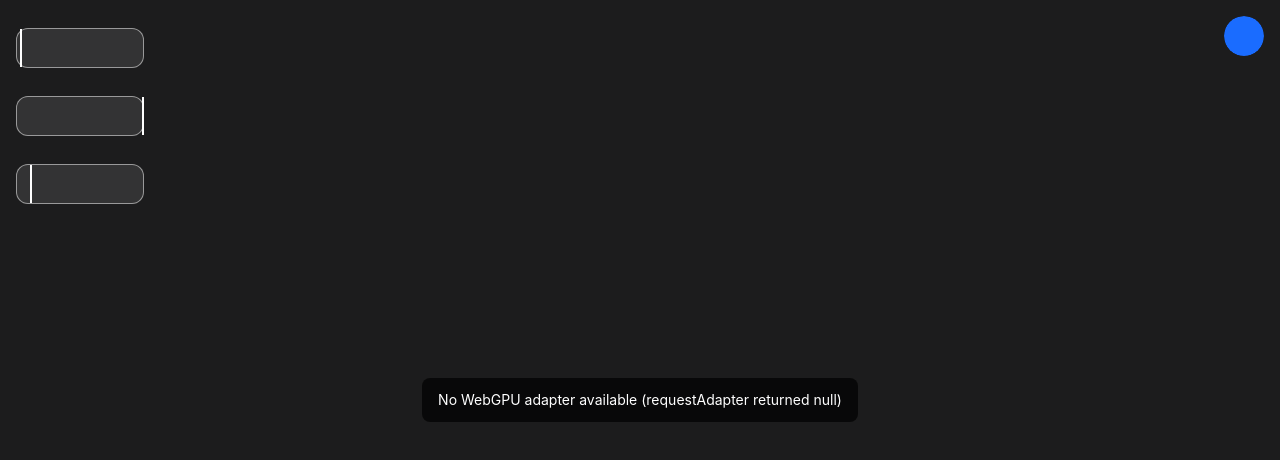
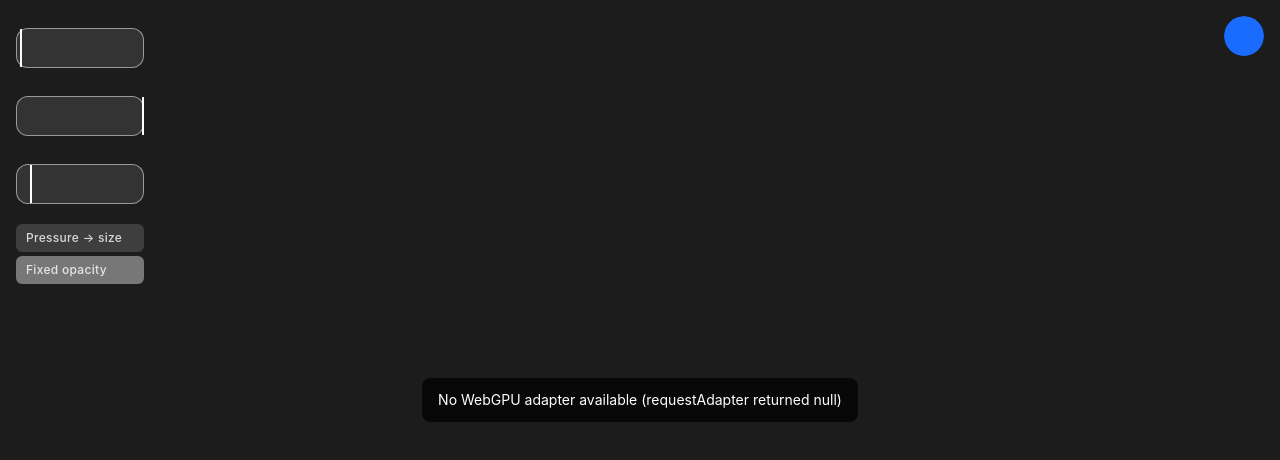
Before and after one commit to joeltheai/penelope, a SvelteKit app: page / in a window 1280 px wide. Shown: the top 460 px of the page. Built offline with nearby package versions, Linux system fonts and the light colour scheme.

Commit message:
feat: add buttons for toggling pressure sensitivity for size and opacity in PaintCanvas

```diff
--- a/src/routes/+page.svelte
+++ b/src/routes/+page.svelte
@@ -8,9 +8,18 @@
 	let size = $state(8);
 	let opacity = $state(1);
 	let spacing = $state(0.06);
+	let pressureSize = $state(true);
+	let pressureOpacity = $state(false);
 </script>
 
-<PaintCanvas bind:color bind:size bind:opacity bind:spacing />
+<PaintCanvas
+	bind:color
+	bind:size
+	bind:opacity
+	bind:spacing
+	bind:pressureSize
+	bind:pressureOpacity
+/>
 
 <div class="fixed top-4 right-4 z-10">
 	<input
@@ -26,4 +35,22 @@
 	<SliderSize bind:value={size} />
 	<SliderOpacity bind:value={opacity} />
 	<SliderSpacing bind:value={spacing} />
+	<button
+		type="button"
+		class="mt-1 rounded-md px-2.5 py-1.5 text-left text-xs font-medium tracking-wide text-white/80 transition
+			{pressureSize ? 'bg-white/15 hover:bg-white/25' : 'bg-white/40 text-black hover:bg-white/50'}"
+		aria-pressed={!pressureSize}
+		onclick={() => (pressureSize = !pressureSize)}
+	>
+		{pressureSize ? 'Pressure → size' : 'Fixed size'}
+	</button>
+	<button
+		type="button"
+		class="rounded-md px-2.5 py-1.5 text-left text-xs font-medium tracking-wide text-white/80 transition
+			{pressureOpacity ? 'bg-white/15 hover:bg-white/25' : 'bg-white/40 text-black hover:bg-white/50'}"
+		aria-pressed={!pressureOpacity}
+		onclick={() => (pressureOpacity = !pressureOpacity)}
+	>
+		{pressureOpacity ? 'Pressure → opacity' : 'Fixed opacity'}
+	</button>
 </div>
```
